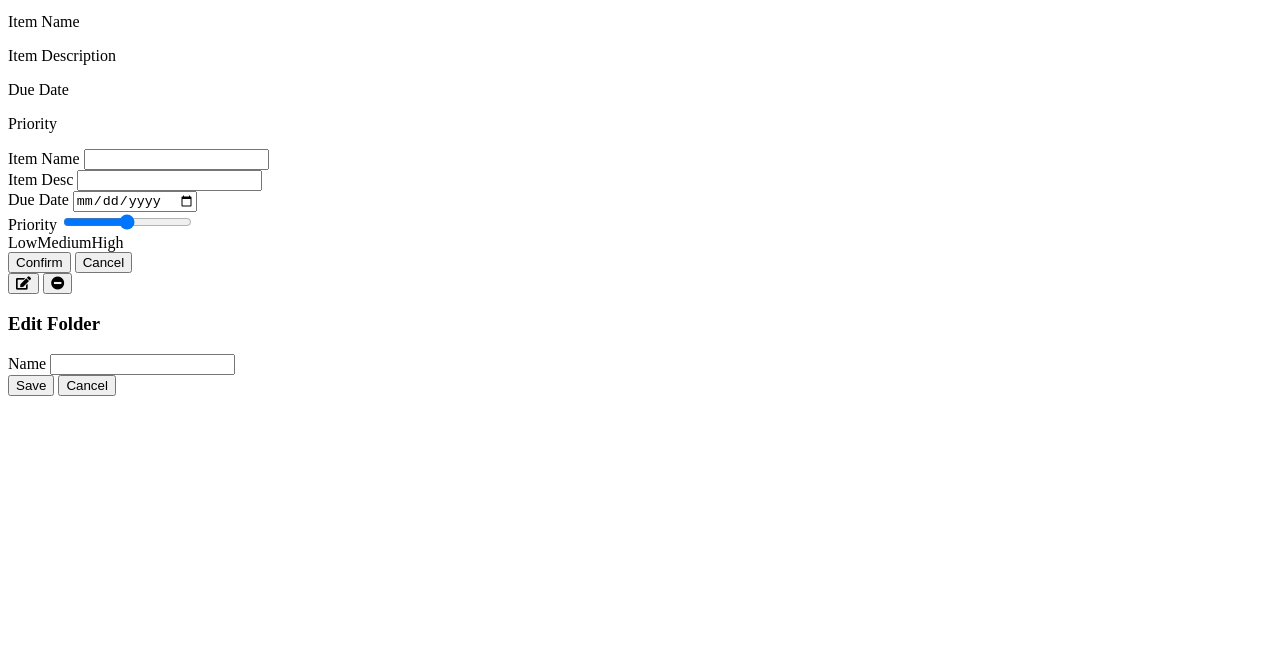
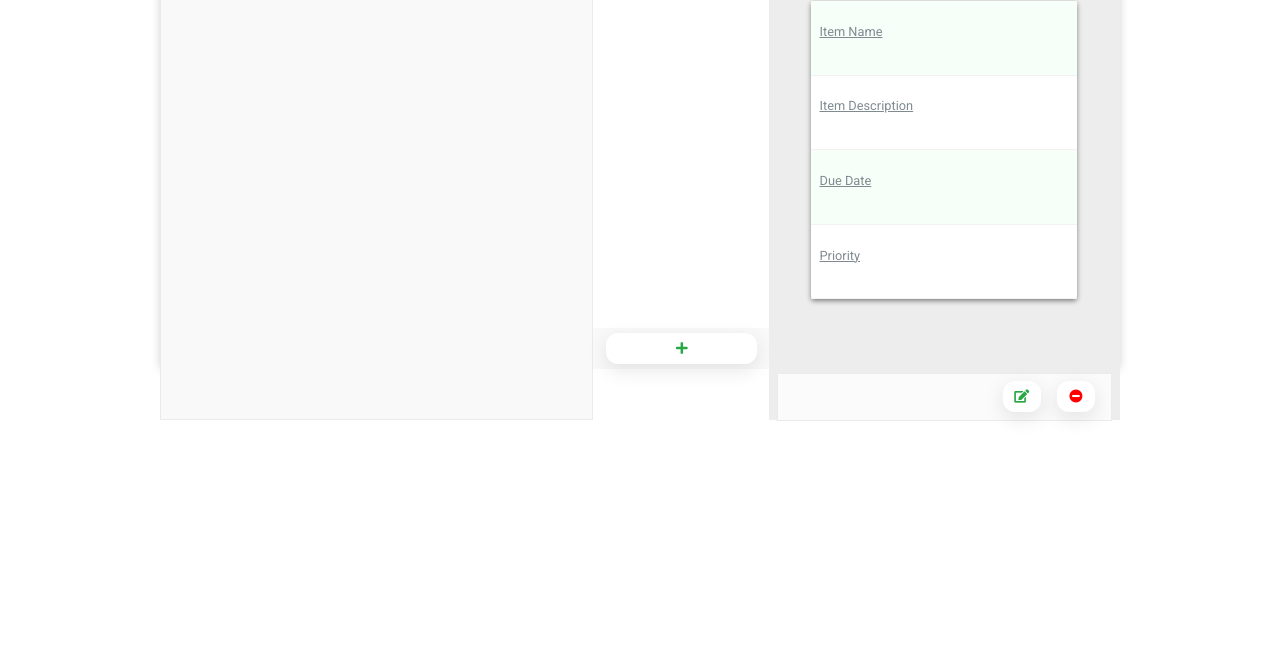
Before and after one commit to Mhmd-S/Final_To_Do_List, a plain HTML site: page index.html in a window 1280 px wide. Shown: the part 142-800 px from the top of the page. Drawn offline with Linux system fonts and the light colour scheme; the site is published under a folder, as on GitHub Pages, so addresses that start at the root find nothing.

Commit message:
Final commit

```diff
--- a/index.html
+++ b/index.html
@@ -4,7 +4,7 @@
     <meta charset="UTF-8">
     <meta http-equiv="X-UA-Compatible" content="IE=edge">
     <meta name="viewport" content="width=device-width, initial-scale=1.0">
-    <link rel="stylesheet" href="/mainStyle.css">
+    <link rel="stylesheet" href="mainStyle.css">
     <link href="fontawesome-free/css/all.css" rel="stylesheet">
     <title>To-Do List</title>
 </head>
```
